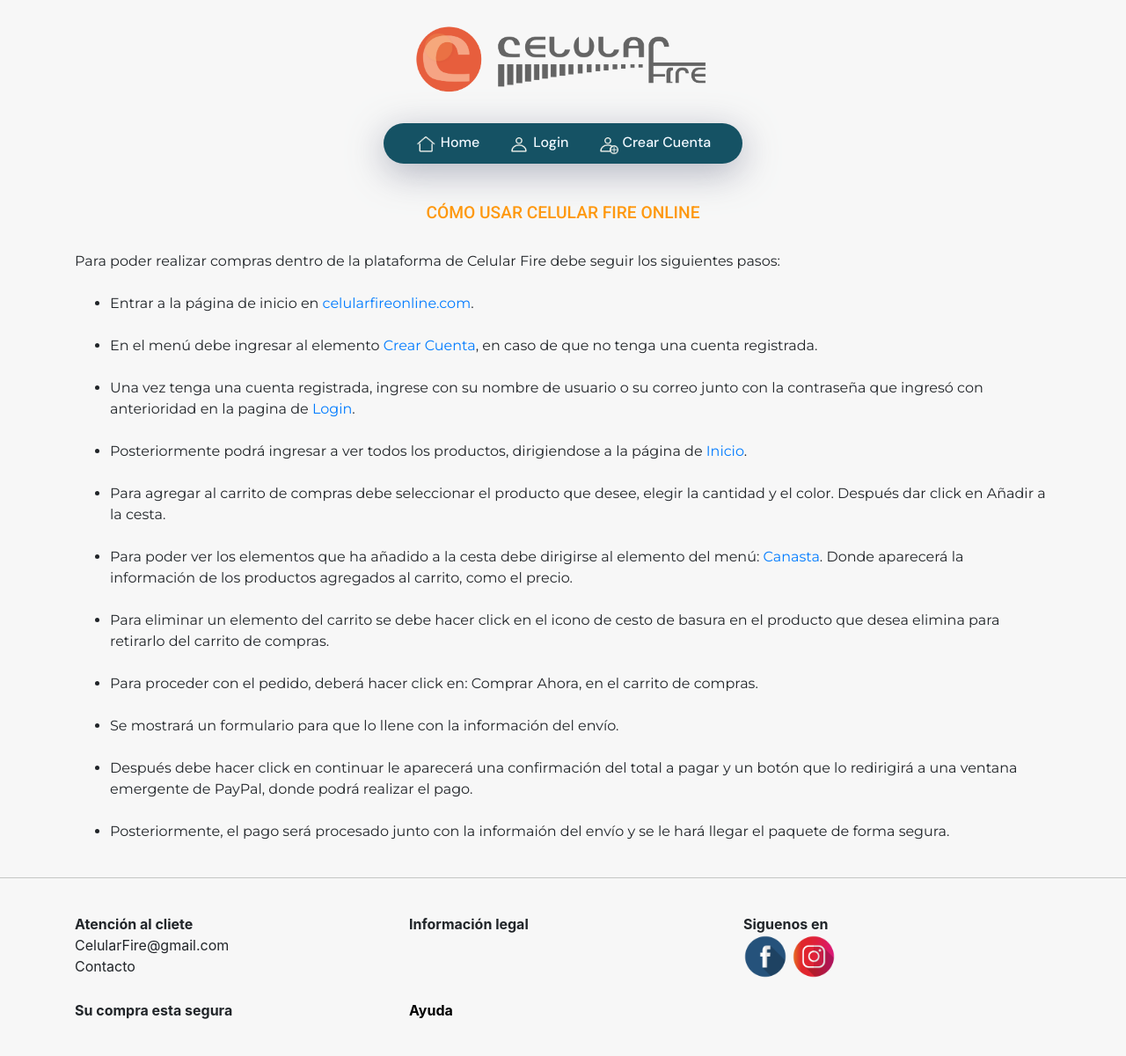
After one commit to SalusSole/CelularFire, a PHP site: page /cf-four/ayuda.php in a window 1280 px wide. The commit adds this page. Shown: the whole page at 88% size. Run offline with PHP 8.4, Linux system fonts and the light colour scheme; some web fonts are replaced.

Commit message:
Sección de ayuda al usuario.

```diff
--- /dev/null
+++ b/ayuda.php
@@ -0,0 +1,60 @@
+<?php session_start(); ?>
+<!DOCTYPE html>
+<html lang="en">
+<head>
+    <meta charset="UTF-8">
+    <meta name="viewport" content="width=device-width, initial-scale=1.0">
+    <title>Ayuda</title>
+    <?php
+    include 'templates/meta_link.html';
+    ?>
+</head>
+<body>
+<?php
+include 'templates/nav.php';
+?>
+<br>
+<div class="container">
+    <div class="row">
+        <div class="col-12 ayuda-div">
+            <div>
+                <h5 class="text-center titulos">CÓMO USAR CELULAR FIRE ONLINE</h5>
+            </div>
+            <br>
+            <a>
+                Para poder realizar compras dentro de la plataforma de Celular Fire debe seguir los siguientes pasos:
+                <ul>
+                    <br>
+                    <li>Entrar a la página de inicio en <a href="index.php">celularfireonline.com</a>.</li>
+                    <br>
+                    <li>En el menú debe ingresar al elemento <a href="registro.php">Crear Cuenta</a>, en caso de que no tenga una cuenta registrada.</li>
+                    <br>
+                    <li>Una vez tenga una cuenta registrada, ingrese con su nombre de usuario o su correo junto con la contraseña que ingresó con anterioridad en la pagina de <a href="login.php">Login</a>.</li>
+                    <br>
+                    <li>Posteriormente podrá ingresar a ver todos los productos, dirigiendose a la página de <a href="index.php">Inicio</a>.</li>
+                    <br>
+                    <li>Para agregar al carrito de compras debe seleccionar el producto que desee, elegir la cantidad y el color. Después dar click en Añadir a la cesta.</li>
+                    <br>
+                    <li>Para poder ver los elementos que ha añadido a la cesta debe dirigirse al elemento del menú: <a href="mi_cesta.php">Canasta</a>. Donde aparecerá la información de los productos agregados al carrito, como el precio.</li>
+                    <br>
+                    <li>Para eliminar un elemento del carrito se debe hacer click en el icono de cesto de basura en el producto que desea elimina para retirarlo del carrito de compras.</li>
+                    <br>
+                    <li>Para proceder con el pedido, deberá hacer click en: Comprar Ahora, en el carrito de compras.</li>
+                    <br>
+                    <li>Se mostrará un formulario para que lo llene con la información del envío.</li>
+                    <br>
+                    <li>Después debe hacer click en continuar le aparecerá una confirmación del total a pagar y un botón que lo redirigirá a una ventana emergente de PayPal, donde podrá realizar el pago.</li>
+                    <br>
+                    <li>Posteriormente, el pago será procesado junto con la informaión del envío y se le hará llegar el paquete de forma segura.</li>
+                </ul>
+            </a>
+        </div>
+    </div>
+</div>
+
+
+<?php
+include 'templates/footer.php';
+?>
+</body>
+</html>
--- a/css/styles.css
+++ b/css/styles.css
@@ -392,3 +392,15 @@ color: #fff;
   border: solid black 1px;
   border-radius: 20px;
 }
+.line{
+  border-top: solid #c5c7c5 1px;
+  padding-top: 40px;
+  padding-bottom: 40px;
+}
+.footer-ayuda{
+  color: #000;
+  text-decoration: none;
+}
+.ayuda-div{
+  font-family: 'Montserrat', sans-serif;
+}
--- a/templates/footer.php
+++ b/templates/footer.php
@@ -1,4 +1,5 @@
 <br>
+<div class="line">
 <footer>
     <div class="container">
         <div class="contenedor">
@@ -19,10 +20,16 @@
                 </div>
             </div>
             <div class="row">
-                <div class="col-12">
-                    <br><strong class="text-center">Su compra esta segura</strong>
+                <div class="col-4">
+                    <br>
+                    <strong class="text-center">Su compra esta segura</strong>
+                </div>
+                <div class="col-8">
+                    <br>
+                    <a href="ayuda.php" class="footer-ayuda"><strong class="text-center">Ayuda</strong></a>
                 </div>
             </div>
         </div>
     </div>
 </footer>
+</div>
```
